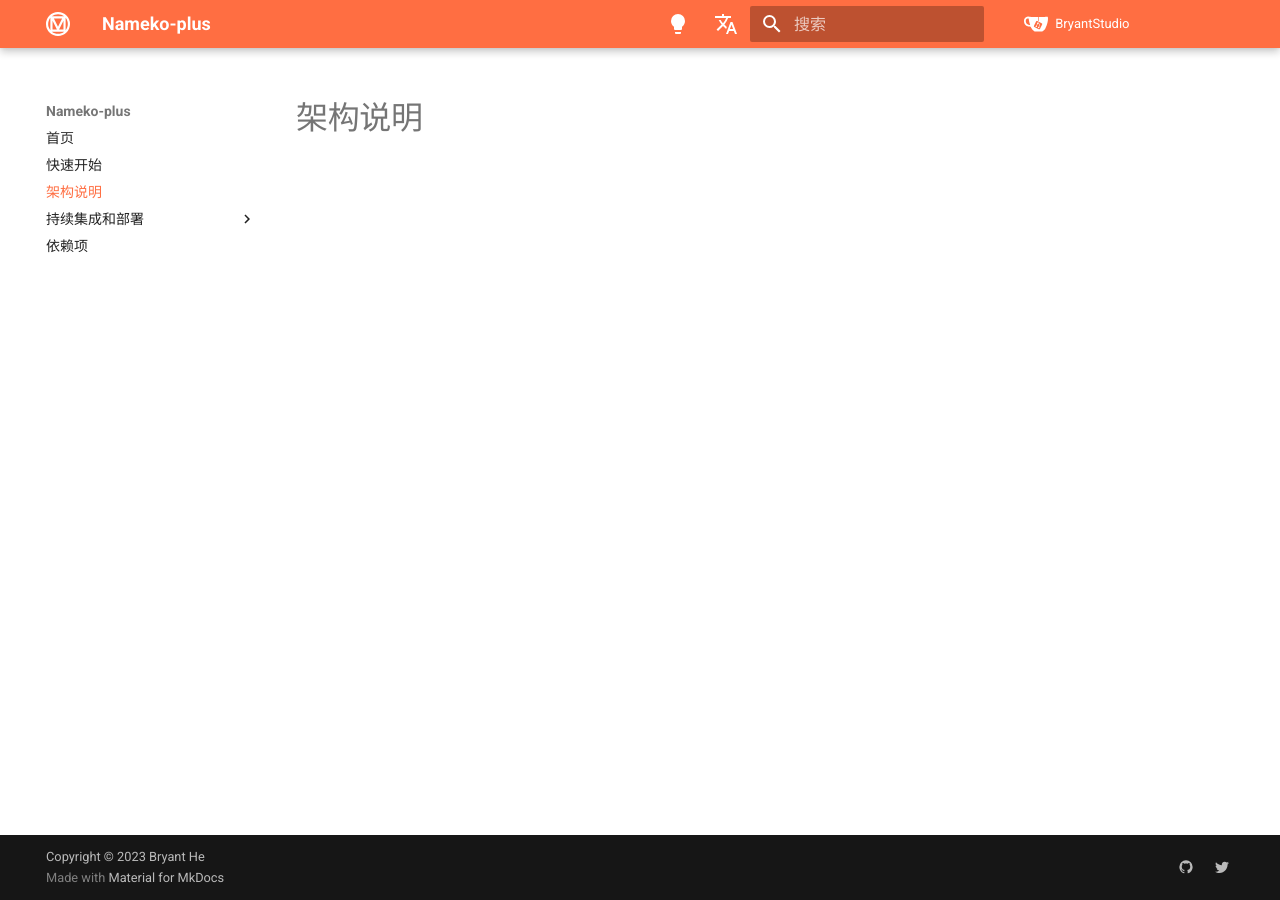
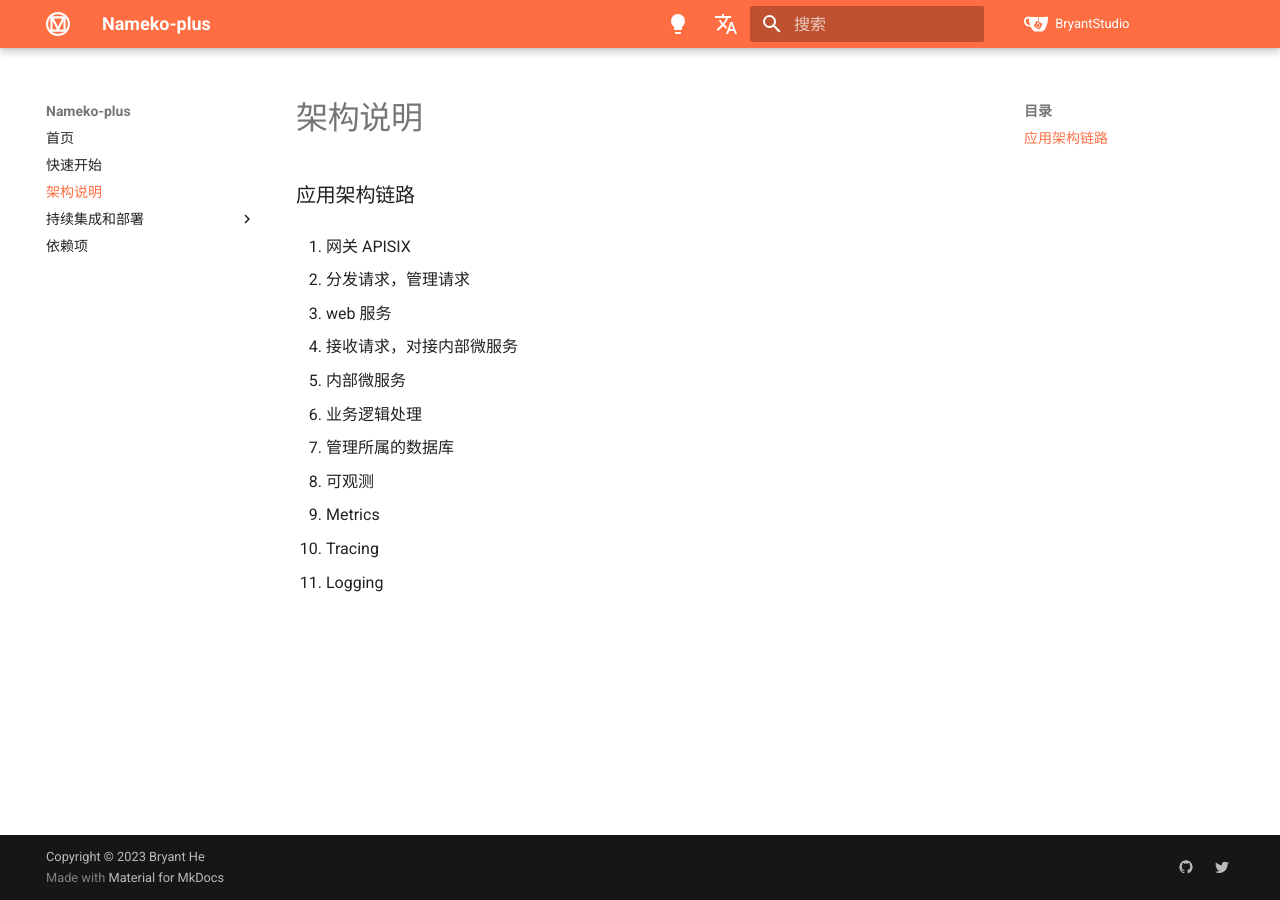
Before and after one commit to Bryanthelol/nameko-plus-doc, an MkDocs documentation site: the page built from docs/架构说明.md, in a window 1280 px wide. Built offline with MkDocs 1.6.1 and Material for MkDocs 9.7.7, drawn with Linux system fonts in a browser that asks for light colours.

Commit message:
update doc

```diff
--- a/docs/架构说明.md
+++ b/docs/架构说明.md
@@ -5,3 +5,25 @@ hide:
 
 
 # 架构说明
+
+
+### 应用架构链路
+
+1. 网关 APISIX
+
+  - 分发请求，管理请求
+
+2. web 服务
+
+  - 接收请求，对接内部微服务
+
+3. 内部微服务
+
+  - 业务逻辑处理
+  - 管理所属的数据库
+
+4. 可观测
+
+  - Metrics
+  - Tracing
+  - Logging
```
